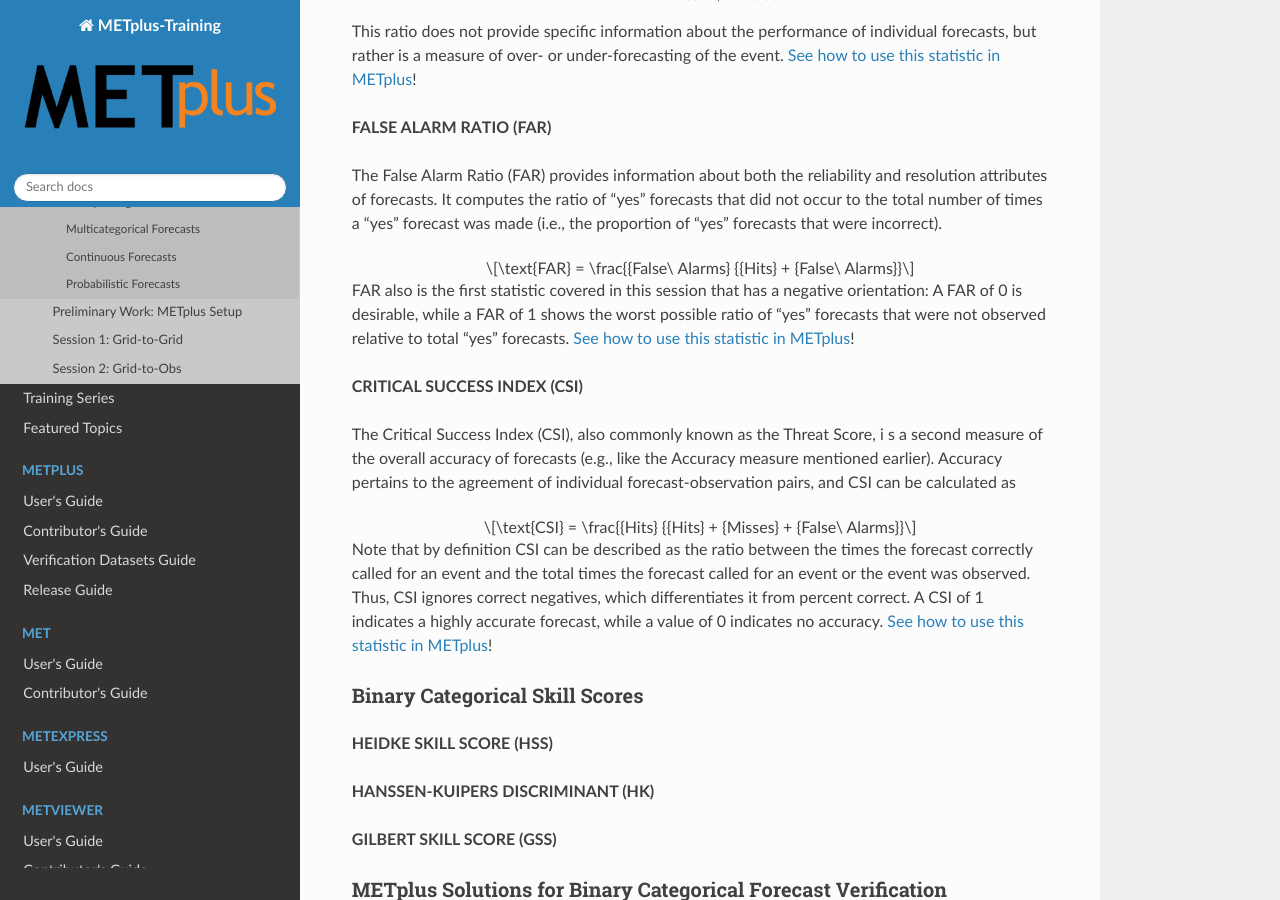
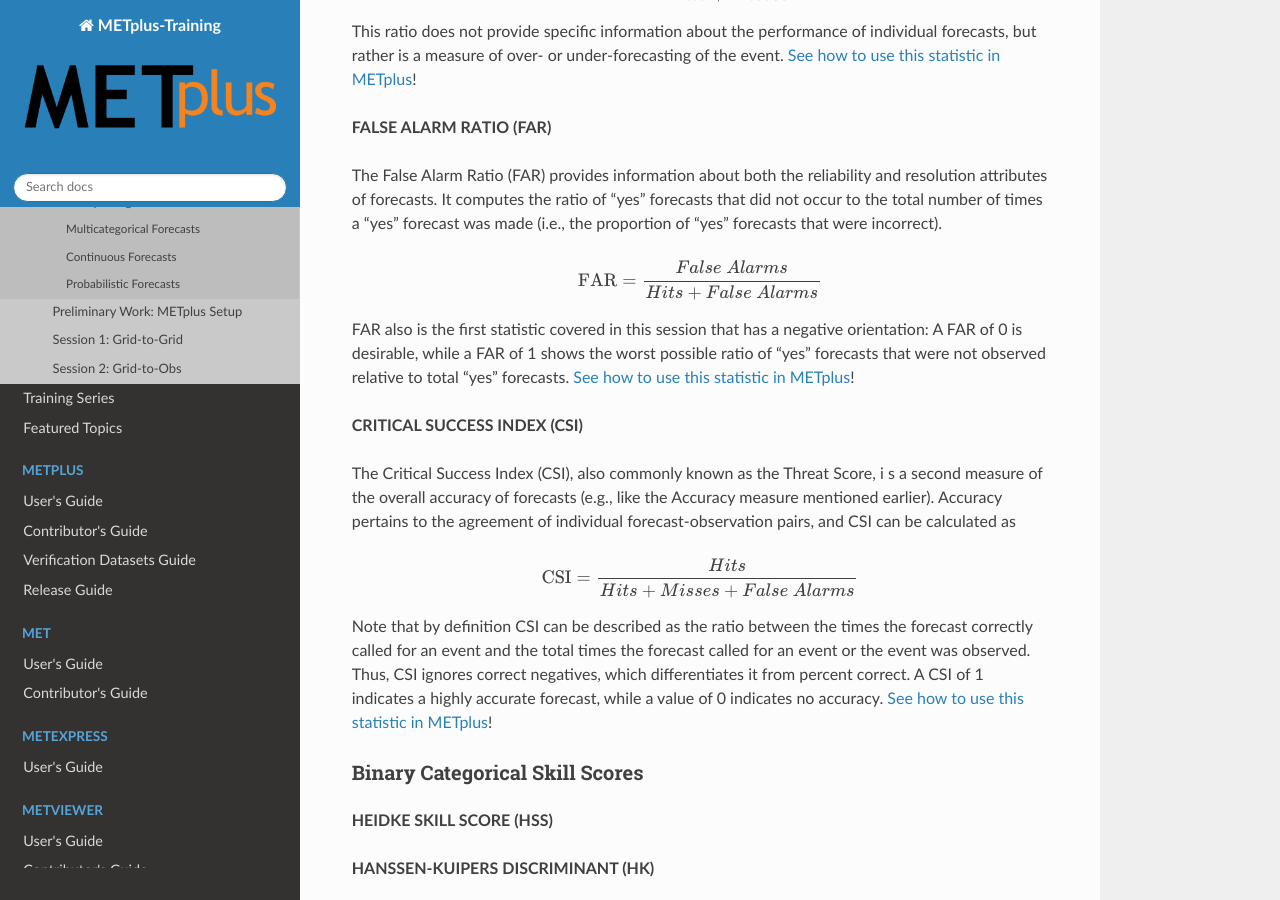
Before and after one commit to dtcenter/METplus-Training, a Sphinx documentation site: the page built from docs/Tutorial/v5.0/basic_verf_stats_review.rst, in a window 1280 px wide and 900 px high, scrolled down 4539 px. Built offline with Sphinx 7.4.7 and the Read the Docs theme 3.1.0, drawn with Linux system fonts in a browser that asks for light colours.

Commit message:
fixing {

```diff
--- a/docs/Tutorial/v5.0/basic_verf_stats_review.rst
+++ b/docs/Tutorial/v5.0/basic_verf_stats_review.rst
@@ -227,7 +227,7 @@
 that did not occur to the total number of times a “yes” forecast was made
 (i.e., the proportion of “yes” forecasts that were incorrect).
 
-.. math:: \text{FAR} = \frac{{False\ Alarms} {{Hits} + {False\ Alarms}}
+.. math:: \text{FAR} = \frac{False\ Alarms} {{Hits} + {False\ Alarms}}
 
 FAR also is the first statistic covered in this session that has a negative
 orientation: A FAR of 0 is desirable, while a FAR of 1 shows the worst possible
@@ -241,7 +241,7 @@
 (e.g., like the Accuracy measure mentioned earlier). Accuracy pertains to the
 agreement of individual forecast-observation pairs, and CSI can be calculated as
 
-.. math:: \text{CSI} = \frac{{Hits} {{Hits} + {Misses} + {False\ Alarms}}
+.. math:: \text{CSI} = \frac{Hits} {{Hits} + {Misses} + {False\ Alarms}}
 
 Note that by definition CSI can be described as the ratio between the times the
 forecast correctly called for an event and the total times the forecast called
```
